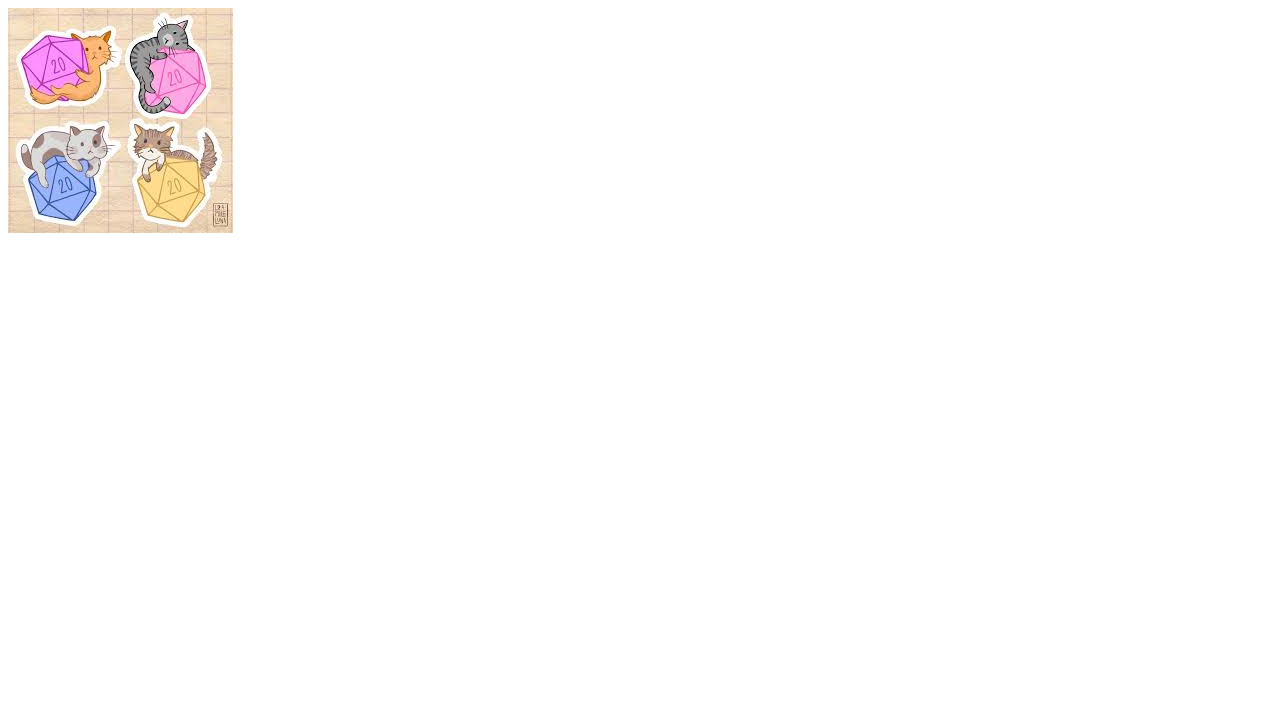
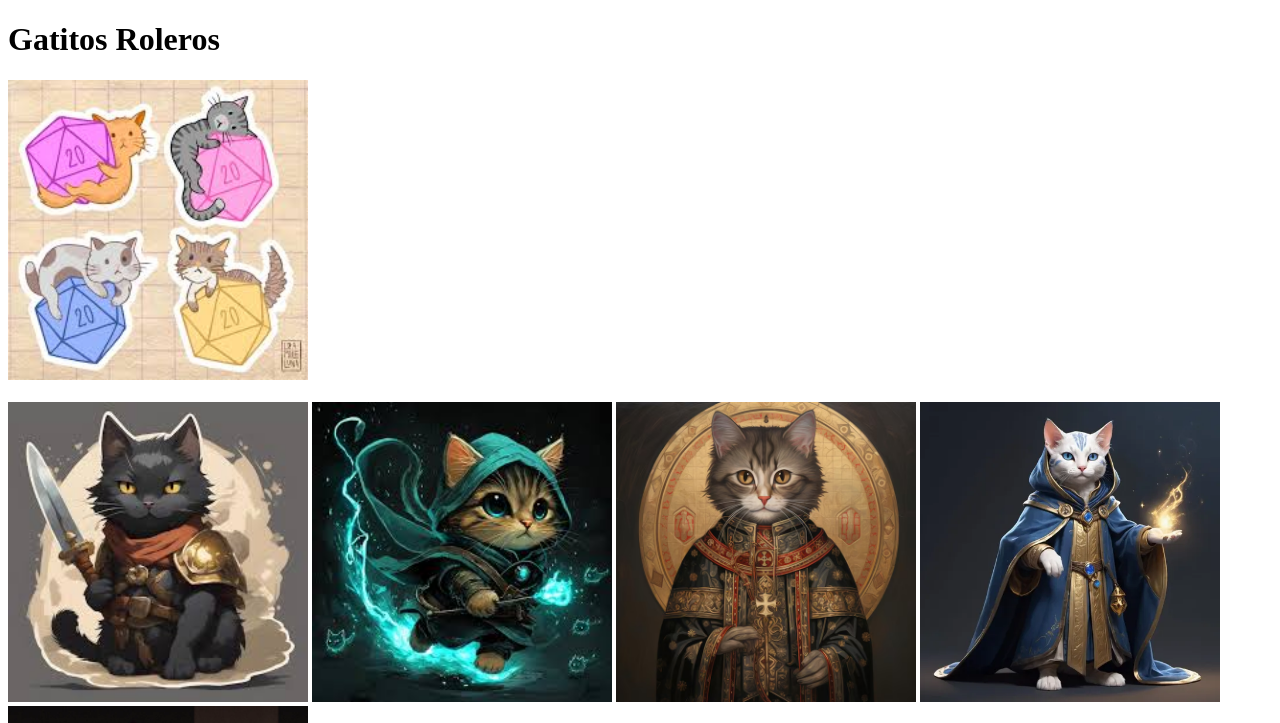
Before and after one commit to RavithAlKhemia/MiPaginaWeb, a plain HTML site: page paginas/index.html in a window 1280 px wide. Shown: the top 723 px of the page. Drawn offline with Linux system fonts and the light colour scheme.

Commit message:
avance de pagina

```diff
--- a/paginas/index.html
+++ b/paginas/index.html
@@ -6,6 +6,13 @@
     <title>Gatitos_Roleros.com</title>
 </head>
 <body>
-<img src="../img/gatos_dados.jpg" alt="">
+    <h1>Gatitos Roleros</h1>
+    <img src="../img/gatos_dados.jpg" alt="Presentacion" width="300" height="">
+    <br></br>
+    <img src="../img/gatito_luchador.jpg" alt="WarriorCat" width="300" height="">
+    <img src="../img/magatito.jpg" alt="MageCat" width="300" height="">
+    <img src="../img/sacergato.jpg" alt="PriestCat" width="300" height="">
+    <img src="../img/hechicero_gato.jpg" alt="SorceresCat" width="300" height="">
+    <img src="../img/palagato.jpg" alt="PaladinCat" width="300" height="">
 </body>
 </html>
```
